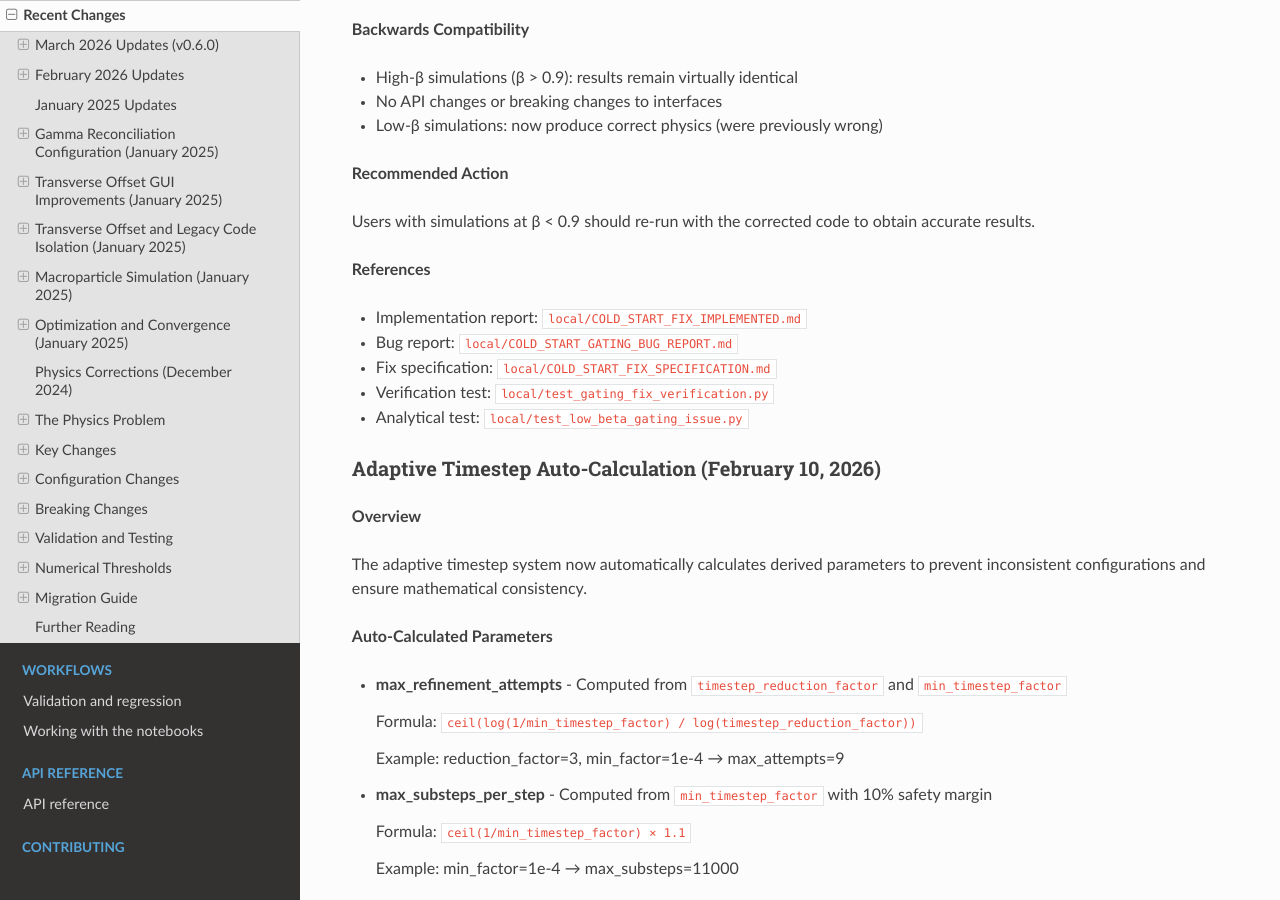
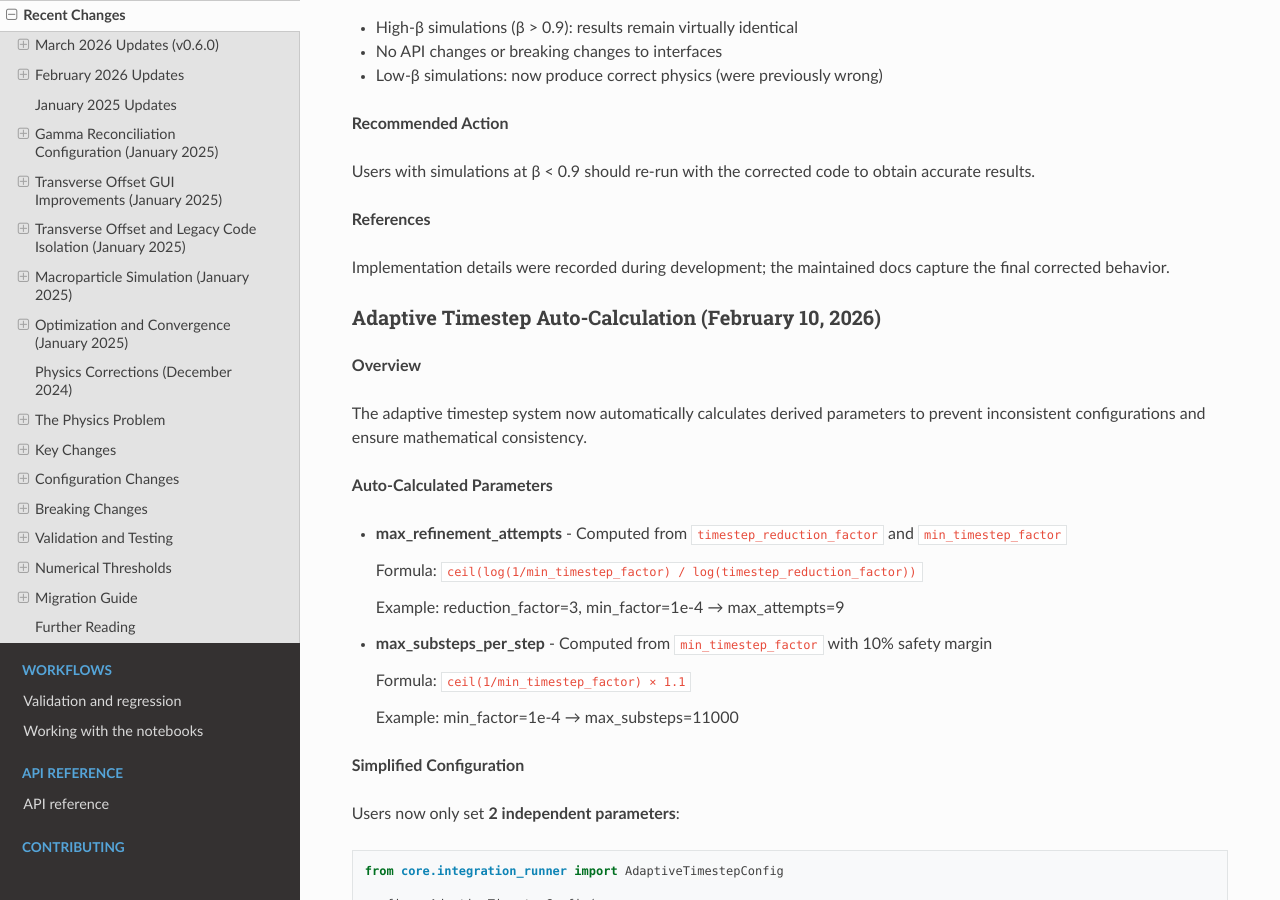
Before and after one commit to benfolsom/LW_integrator, a Sphinx documentation site: the page built from docs/source/recent_changes.rst, in a window 1280 px wide and 900 px high, scrolled down 6858 px. Built offline with Sphinx 7.4.7 and the Read the Docs theme 3.1.0, drawn with Linux system fonts in a browser that asks for light colours; some of the changed text lies outside the part shown.

Commit message:
Remove local references from maintained docs

```diff
--- a/docs/source/adaptive_timestep.rst
+++ b/docs/source/adaptive_timestep.rst
@@ -502,7 +502,6 @@ See Also
 
 * :ref:`self_consistency` - Self-consistency convergence system
 * :ref:`recent_changes` - Recent changes and updates
-* ``local/MAX_ATTEMPTS_FIX.md`` - Detailed migration guide
 * ``core/integration_runner.py`` - Implementation source code
 
 References
--- a/docs/source/overview.rst
+++ b/docs/source/overview.rst
@@ -76,11 +76,6 @@ High-level anatomy
     composes.  ``result_io.relocate_incomplete_sweep()`` automatically moves
     sweep directories with fewer than 100 completed runs to
     ``results/archive/incomplete/``.
-
-``local/archive/``
-    Month-bucketed archive for local scratch material and retired helper
-    scripts. Supported command-line entry points live in ``lw_integrator/``
-    rather than a top-level ``scripts/`` directory.
 
 ``results/``
     Output location for sweep and optimization runs (git-ignored).  Completed
--- a/docs/source/quickstart.rst
+++ b/docs/source/quickstart.rst
@@ -54,8 +54,6 @@ simulation, and confirm that the regression tooling works on your machine.
    * **Optimization Mode** (Sweep/Optimization tab): Global optimization using
      Genetic Algorithm, Differential Evolution, Nelder-Mead, or Multi-start
      methods with convergence detection and top-N result saving.
-
-   For detailed optimization workflows, see ``local/SWEEP_AND_OPTIMIZATION_GUIDE.md``.
 
 6. Exercise the command-line entry point:
 
--- a/docs/source/recent_changes.rst
+++ b/docs/source/recent_changes.rst
@@ -235,8 +235,6 @@ All validation tests pass:
 
 **References**
 
-* Detailed analysis: ``local/COLD_START_FIX.md``
-* Test script: ``local/test_gating_fix.py``
 * Affected config: ``configs/run_configs/two_particle_demo6.json``
 
 Fix 2: Missing β Factor for Low-Velocity Particles (February 25, 2026)
@@ -398,11 +396,8 @@ obtain accurate results.
 
 **References**
 
-* Implementation report: ``local/COLD_START_FIX_IMPLEMENTED.md``
-* Bug report: ``local/COLD_START_GATING_BUG_REPORT.md``
-* Fix specification: ``local/COLD_START_FIX_SPECIFICATION.md``
-* Verification test: ``local/test_gating_fix_verification.py``
-* Analytical test: ``local/test_low_beta_gating_issue.py``
+Implementation details were recorded during development; the maintained docs
+capture the final corrected behavior.
 
 Adaptive Timestep Auto-Calculation (February 10, 2026)
 ~~~~~~~~~~~~~~~~~~~~~~~~~~~~~~~~~~~~~~~~~~~~~~~~~~~~~~~
@@ -557,12 +552,8 @@ Analysis revealed the original implementation violated energy conservation:
 
 **Detailed Analysis**
 
-See ``local/GAMMA_RECONCILIATION_FIX.md`` for:
-
-* Root cause analysis
-* Comparison with v0.4.8 stable results
-* Migration guide
-* Future redesign recommendations
+The maintained self-consistency and gamma-reconciliation documentation reflects
+the current supported configuration surface.
 
 Optimization Plugin Fix (February 10, 2026)
 ~~~~~~~~~~~~~~~~~~~~~~~~~~~~~~~~~~~~~~~~~~~~
@@ -1010,8 +1001,7 @@ The GUI now provides comprehensive optimization capabilities:
 * **Real-time logging**: Progress tracking with convergence monitoring
 * **Timestep requirements**: Critical timestep ≤ 3e-7 ns for radiation reaction physics with stripped_ions > 10
 
-See ``local/SWEEP_AND_OPTIMIZATION_GUIDE.md`` for detailed usage and
-``local/EARLY_STOPPING_IMPLEMENTATION.md`` for technical details.
+See the README and sweep/optimization CLI help for maintained usage details.
 
 Physics Corrections (December 2024)
 ------------------------------------
@@ -1239,11 +1229,8 @@ Validation and Testing
 Test Scripts
 ~~~~~~~~~~~~
 
-Comprehensive validation scripts are available in ``local/``:
-
-* ``test_precision_fix.py`` - Beta precision, k_factor, gamma self-consistency
-* ``calculate_clamping_energy.py`` - Energy thresholds for beta clamping
-* ``calculate_kfactor_limit.py`` - k_factor threshold exploration
+Validation coverage for these changes lives in the tracked test suite under
+``tests/``.
 
 Canonical Test Case
 ~~~~~~~~~~~~~~~~~~~
@@ -1363,9 +1350,6 @@ Updating Existing Code
 Further Reading
 ---------------
 
-* Optimization guide: ``local/SWEEP_AND_OPTIMIZATION_GUIDE.md``
-* Early stopping implementation: ``local/EARLY_STOPPING_IMPLEMENTATION.md``
-* Optimization status: ``local/OPTIMIZATION_GUI_STATUS.md``
 * Theoretical background: :doc:`theory`
 * API reference: :doc:`api/index`
 * Validation workflows: :doc:`validation`
--- a/docs/source/self_consistency.rst
+++ b/docs/source/self_consistency.rst
@@ -808,8 +808,6 @@ References
 
 - :ref:`equations_of_motion` - Full equations of motion documentation
 - :ref:`integration_runner` - Integration loop and timestep management
-- Local documentation: ``local/GAMMA_CHECK_DECISION.md`` - Test results justifying the two-criterion convergence check
-- Local documentation: ``local/WEIGHTED_CONVERGENCE_PROPOSAL.md`` - Design rationale
 
 See Also
 ========
@@ -818,5 +816,3 @@ See Also
 - :py:class:`core.types.GammaReconciliationMethod` - Reconciliation method enum
 - :py:func:`core.equations.retarded_equations_of_motion` - Main equations implementation
 - :py:func:`core.self_consistency.self_consistent_step` - Wrapper function
-- Local documentation: ``local/gamma_reconciliation_config.md`` - Comprehensive reconciliation guide
-- Local documentation: ``local/gamma_reconciliation_quickref.md`` - Quick parameter reference
```
Also changed, not shown: README.md (+2 -5 lines).
